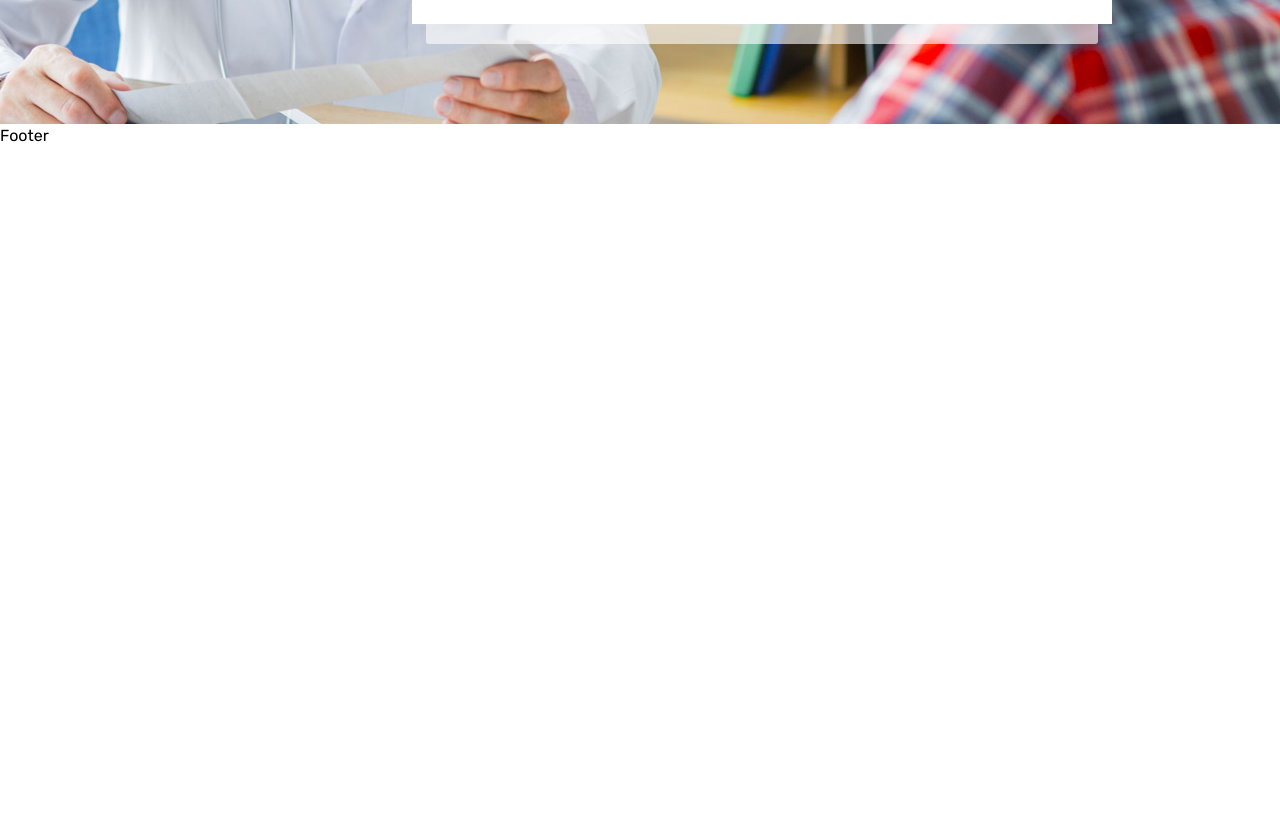
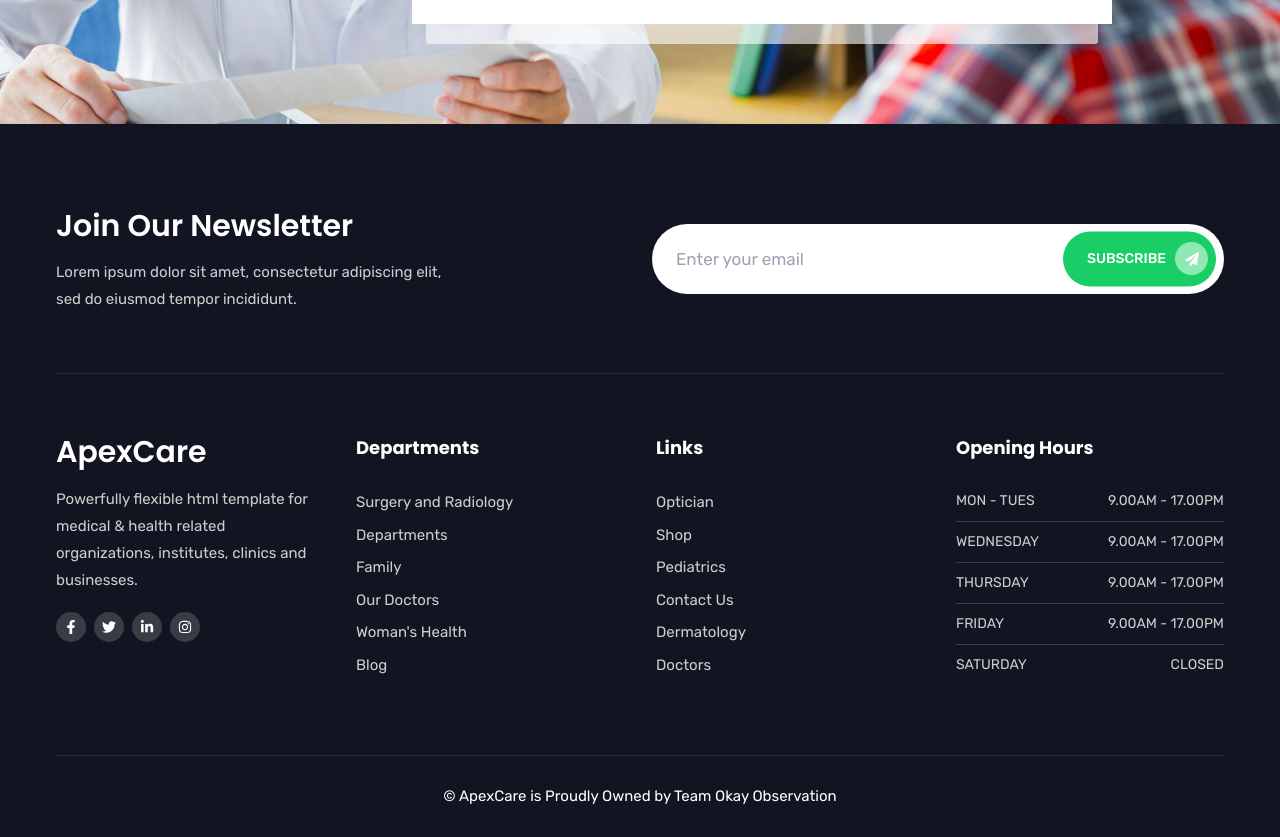
Before and after one commit to taiwo-adewale/apex-care, a React (Vite) app: page / in a window 1280 px wide. Shown: the part 2980-3817 px from the top of the page. Before the commit the page ends 3128 px from the top, so only its background shows below. Built offline with nearby package versions, Linux system fonts and the light colour scheme.

Commit message:
completed footer section

```diff
--- a/src/components/Doctors.jsx
+++ b/src/components/Doctors.jsx
@@ -74,7 +74,7 @@ const Doctors = () => {
                     </span>
                   </div>
 
-                  <SocialIcons />
+                  <SocialIcons center={true} dark={false} />
                 </motion.div>
               </SwiperSlide>
             ))}
--- a/src/components/Footer.jsx
+++ b/src/components/Footer.jsx
@@ -1,7 +1,132 @@
-import React from "react";
+import { FaPaperPlane } from "react-icons/fa";
+
+import Button from "./Button";
+import SocialIcons from "./SocialIcons";
+import { departments, links } from "../data";
 
 const Footer = () => {
-  return <footer>Footer</footer>;
+  return (
+    <footer className="bg-secondary pt-[3.125rem] md:pt-[3.75rem] lg:pt-20">
+      <div className="container">
+        <div className="border-b border-b-[#272a35] pb-[3.125rem] mb-[3.125rem] lg:pb-[3.75rem] lg:mb-[3.75rem]">
+          <div className="grid grid-cols-1 lg:grid-cols-2 gap-x-6 items-center">
+            <div className="text-center lg:text-left">
+              <h2 className="text-white text-[1.5625rem] font-semibold md:text-[1.875rem]">
+                Join Our Newsletter
+              </h2>
+
+              <p className="text-[#cecece] max-w-[400px] mt-2.5 text-[0.8125rem] mx-auto md:text-[0.9375rem] lg:mx-0">
+                Lorem ipsum dolor sit amet, consectetur adipiscing elit, sed do
+                eiusmod tempor incididunt.
+              </p>
+            </div>
+
+            <form className="relative text-center w-full mt-[1.875rem] md:max-lg:max-w-[500px] md:max-lg:mx-auto lg:mt-0">
+              <input
+                type="email"
+                name="email"
+                id="email"
+                required
+                placeholder="Enter your email"
+                className="h-[3.4375rem] px-4 text-[0.9375rem] block w-full bg-white rounded-full text-secondary md:h-[4.375rem] md:pl-6 md:pr-[10.3125rem] md:text-[1.0625rem] outline-none focus:outline-none font-medium placeholder:font-normal"
+              />
+
+              <Button
+                icon={<FaPaperPlane />}
+                className="w-full mt-4 py-4 text-sm sm:absolute sm:w-auto sm:right-1 sm:top-1/2 sm:mt-0 sm:-translate-y-1/2 sm:h-[3rem] md:right-2 md:h-[3.4375rem]"
+              >
+                Subscribe
+              </Button>
+            </form>
+          </div>
+        </div>
+
+        <div className="grid sm:grid-cols-2 lg:grid-cols-4 gap-x-8 gap-y-[1.875rem]">
+          <div>
+            <span className="font-semibold font-poppins text-white text-3xl">
+              ApexCare
+            </span>
+
+            <p className="!text-[#cecece] mt-4 text-[0.8125rem] md:text-[0.9375rem]">
+              Powerfully flexible html template for medical & health related
+              organizations, institutes, clinics and businesses.
+            </p>
+
+            <SocialIcons center={false} dark={true} />
+          </div>
+
+          <div>
+            <h3 className="mb-5 text-[1.0625rem] text-white font-bold md:mb-[1.875rem] md:text-[1.125rem]">
+              Departments
+            </h3>
+
+            <ul>
+              {departments.map((dept, index) => (
+                <li
+                  key={`dept-${index}`}
+                  className="text-[0.8125rem] mb-2.5 text-[#cecece] md:text-[0.9375rem] hover:text-primary transition-all duration-300 cursor-pointer w-fit last:mb-0"
+                >
+                  {dept}
+                </li>
+              ))}
+            </ul>
+          </div>
+
+          <div>
+            <h3 className="mb-5 text-[1.0625rem] text-white font-bold md:mb-[1.875rem] md:text-[1.125rem]">
+              Links
+            </h3>
+
+            <ul>
+              {links.map((link, index) => (
+                <li
+                  key={`dept-${index}`}
+                  className="text-[0.8125rem] mb-2.5 text-[#cecece] md:text-[0.9375rem] hover:text-primary transition-all duration-300 cursor-pointer w-fit last:mb-0"
+                >
+                  {link}
+                </li>
+              ))}
+            </ul>
+          </div>
+
+          <div className="mb-[1.875rem]">
+            <h3 className="mb-5 text-[1.0625rem] text-white font-bold md:mb-[1.875rem] md:text-[1.125rem]">
+              Opening Hours
+            </h3>
+
+            <ul>
+              <li className="text-[0.8125rem] mb-2.5 text-[#cecece] md:text-sm flex justify-between uppercase border-b border-b-[#393c49] pb-2.5">
+                <span>MON - TUES</span>
+                <span>9.00AM - 17.00PM</span>
+              </li>
+              <li className="text-[0.8125rem] mb-2.5 text-[#cecece] md:text-sm flex justify-between uppercase border-b border-b-[#393c49] pb-2.5">
+                <span>WEDNESDAY</span>
+                <span>9.00AM - 17.00PM</span>
+              </li>
+              <li className="text-[0.8125rem] mb-2.5 text-[#cecece] md:text-sm flex justify-between uppercase border-b border-b-[#393c49] pb-2.5">
+                <span>THURSDAY</span>
+                <span>9.00AM - 17.00PM</span>
+              </li>
+              <li className="text-[0.8125rem] mb-2.5 text-[#cecece] md:text-sm flex justify-between uppercase border-b border-b-[#393c49] pb-2.5">
+                <span>FRIDAY</span>
+                <span>9.00AM - 17.00PM</span>
+              </li>
+              <li className="text-[0.8125rem] text-[#cecece] md:text-sm flex justify-between uppercase">
+                <span>SATURDAY</span>
+                <span>CLOSED</span>
+              </li>
+            </ul>
+          </div>
+        </div>
+
+        <div className="mt-5 py-6 text-center border-t border-t-[#272a35] md:py-[1.875rem] md:mt-[2.1875rem] lg:mt-[3.125rem]">
+          <p className="text-white text-[0.8125rem] leading-snug md:text-[0.9375rem]">
+            © ApexCare is Proudly Owned by Team Okay Observation
+          </p>
+        </div>
+      </div>
+    </footer>
+  );
 };
 
 export default Footer;
--- a/src/data.jsx
+++ b/src/data.jsx
@@ -130,3 +130,21 @@ export const servicesList = [
   "neurosurgery",
   "bariatric surgery",
 ];
+
+export const departments = [
+  "Surgery and Radiology",
+  "Departments",
+  "Family",
+  "Our Doctors",
+  "Woman's Health",
+  "Blog",
+];
+
+export const links = [
+  "Optician",
+  "Shop",
+  "Pediatrics",
+  "Contact Us",
+  "Dermatology",
+  "Doctors",
+];
```
